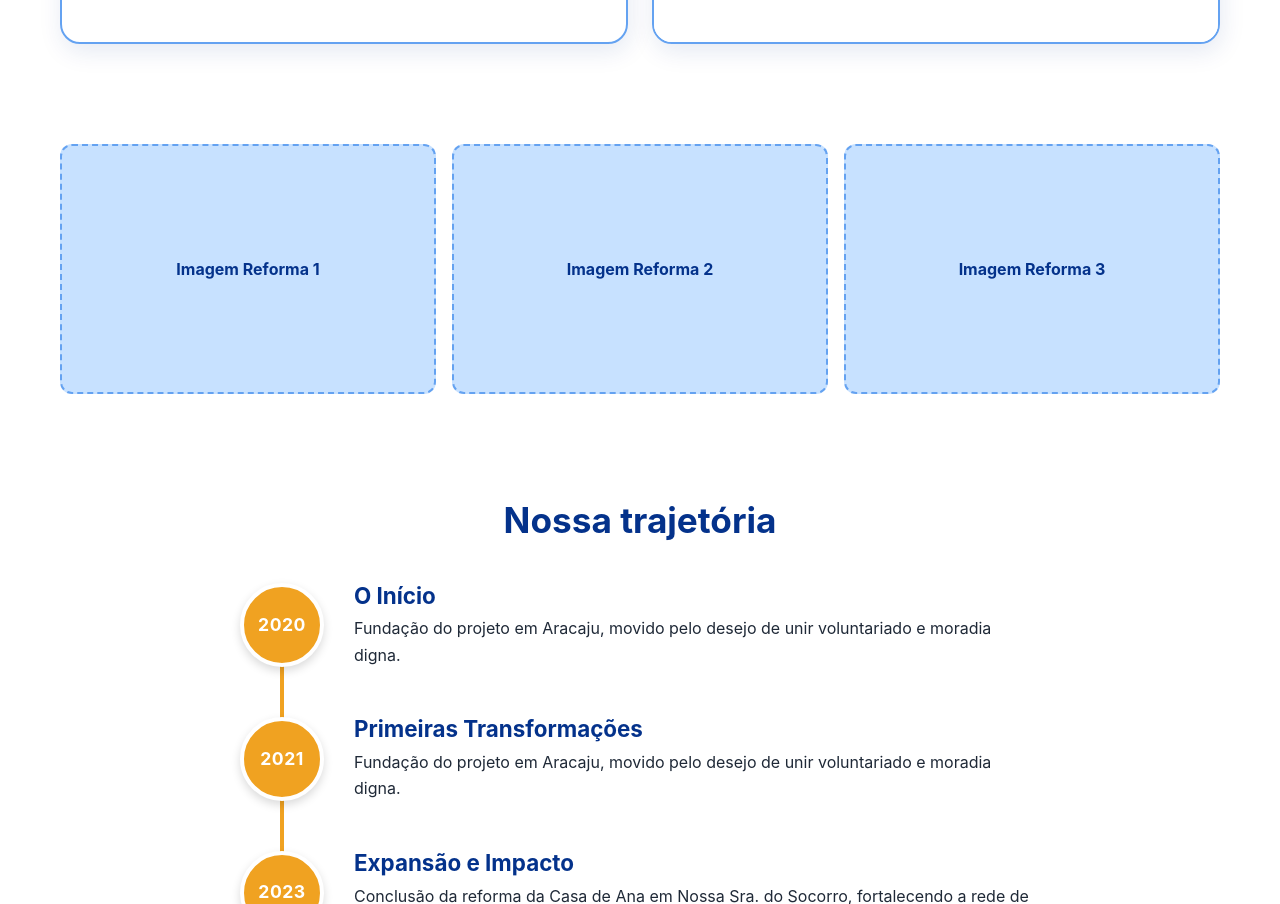
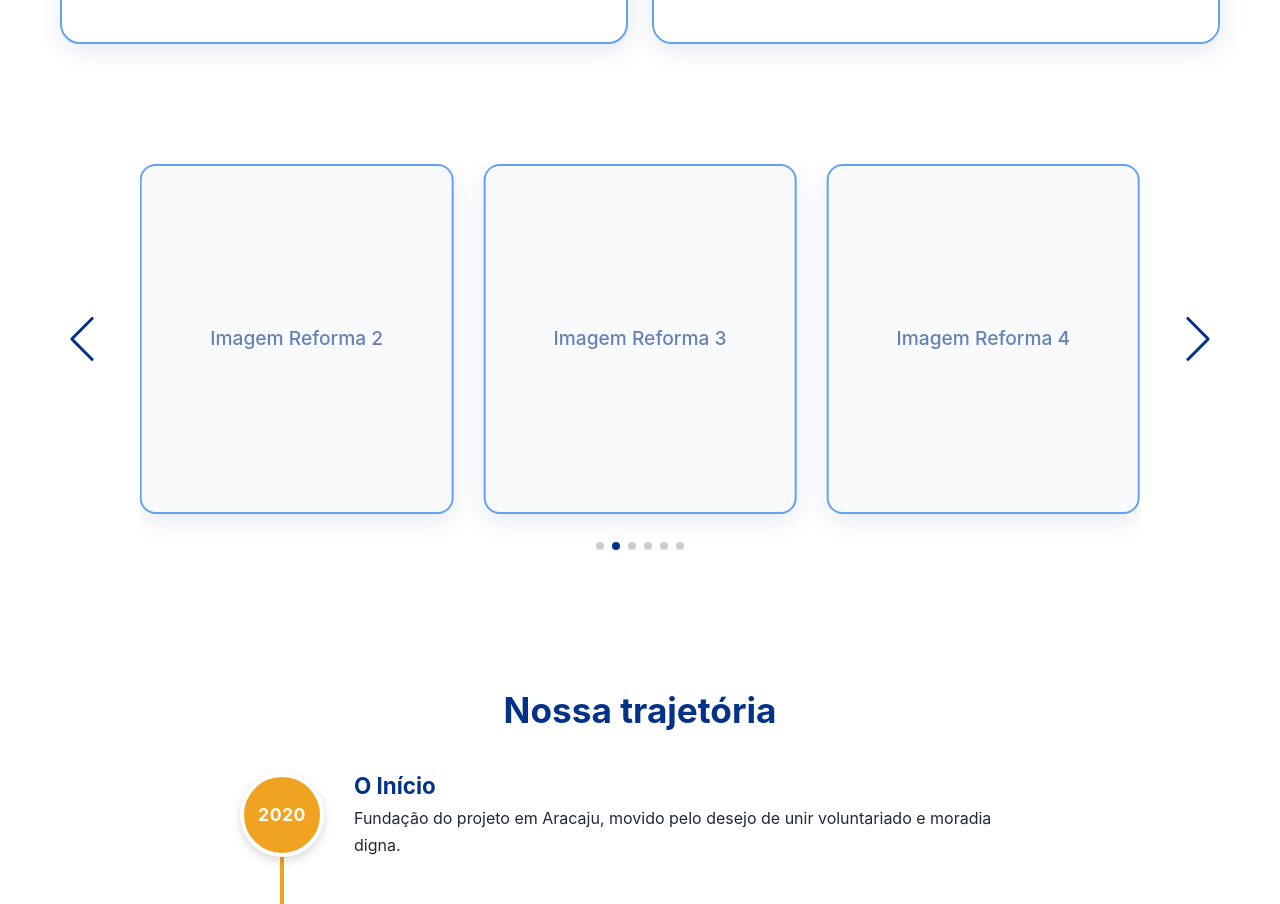
Before and after one commit to Lawd-UFS/transformacao-frontend, a React (Vite) app: page /quem-somos in a window 1280 px wide. Shown: the part 2778-3682 px from the top of the page. Built offline with nearby package versions, Linux system fonts and the light colour scheme.

Commit message:
feat: adiciona carrossel de imagens de reformas

```diff
--- a/package.json
+++ b/package.json
@@ -13,7 +13,8 @@
     "lucide-react": "^1.23.0",
     "react": "^19.2.7",
     "react-dom": "^19.2.7",
-    "react-router-dom": "^7.18.1"
+    "react-router-dom": "^7.18.1",
+    "swiper": "^14.0.6"
   },
   "devDependencies": {
     "@eslint/js": "^10.0.1",
--- a/src/pages/QuemSomos/QuemSomos.css
+++ b/src/pages/QuemSomos/QuemSomos.css
@@ -117,8 +117,6 @@
   margin-top: 8px;
 }
 
-
-
 .section-title {
   font-size: 2.2rem;
   color: var(--primary-color);
@@ -214,19 +212,66 @@
   font-size: 1.2rem;
 }
 
-.collage-section {
-  padding: 40px 20px;
+.reformas-carousel-section {
+  padding: 60px 20px;
 }
 
-.collage-grid {
-  display: grid;
-  grid-template-columns: repeat(3, 1fr);
-  gap: 16px;
+.reformas-carousel-wrapper {
+  position: relative;
+  padding: 0 80px;
 }
 
-.collage-photo {
-  height: 250px;
-  border-radius: 12px;
+.reformas-swiper {
+  padding-bottom: 50px;
+}
+
+.reforma-slide-content {
+  border-radius: 16px;
+  overflow: hidden;
+  box-shadow: 0 8px 24px rgba(4, 50, 139, 0.1);
+  background-color: var(--card-bg, #f8fafc);
+  height: 350px;
+  display: flex;
+  align-items: center;
+  justify-content: center;
+  border: 2px solid var(--action-color);
+}
+
+.reforma-image-placeholder {
+  font-size: 1.2rem;
+  font-weight: 500;
+  color: var(--primary-color);
+  opacity: 0.6;
+}
+
+.custom-swiper-prev,
+.custom-swiper-next {
+  color: var(--primary-color) !important;
+  top: calc(50% - 25px) !important;
+  transform: translateY(-50%) !important;
+  margin-top: 0 !important;
+}
+
+.custom-swiper-prev {
+  left: 0 !important;
+}
+
+.custom-swiper-next {
+  right: 0 !important;
+}
+
+@media (max-width: 768px) {
+  .reformas-carousel-wrapper {
+    padding: 0 10px;
+  }
+  .custom-swiper-prev,
+  .custom-swiper-next {
+    display: none !important;
+  }
+}
+
+.reformas-carousel-wrapper .swiper-pagination-bullet-active {
+  background: var(--primary-color) !important;
 }
 
 .timeline-section {
@@ -277,14 +322,6 @@
     font-size: 3rem;
   }
 
-  .highlight-text {
-    font-size: 1.15rem;
-  }
-
-  .collage-grid {
-    grid-template-columns: 1fr;
-  }
-
   .valores-list {
     columns: 1;
   }
--- a/src/pages/QuemSomos/QuemSomos.tsx
+++ b/src/pages/QuemSomos/QuemSomos.tsx
@@ -2,6 +2,11 @@ import React from 'react';
 import { Timeline } from '../../components/Timeline/Timeline';
 import equipeImg from '../../assets/quem-somos-equipe.jpg';
 import heroImg from '../../assets/quem-somos-banner.png';
+import { Swiper, SwiperSlide } from 'swiper/react';
+import { Autoplay, Navigation, Pagination } from 'swiper/modules';
+import 'swiper/css';
+import 'swiper/css/navigation';
+import 'swiper/css/pagination';
 
 import './QuemSomos.css';
 
@@ -121,11 +126,41 @@ export const QuemSomos: React.FC = () => {
         </div>
       </section>
 
-      <section className="collage-section container">
-        <div className="collage-grid">
-          <div className="placeholder-image collage-photo">Imagem Reforma 1</div>
-          <div className="placeholder-image collage-photo">Imagem Reforma 2</div>
-          <div className="placeholder-image collage-photo">Imagem Reforma 3</div>
+      <section className="reformas-carousel-section container">
+        <div className="reformas-carousel-wrapper">
+          <div className="swiper-button-prev custom-swiper-prev"></div>
+          <Swiper
+            modules={[Autoplay, Navigation, Pagination]}
+            spaceBetween={30}
+            slidesPerView={1}
+            loop={true}
+            navigation={{
+              nextEl: '.custom-swiper-next',
+              prevEl: '.custom-swiper-prev',
+            }}
+            pagination={{ clickable: true }}
+            autoplay={{ delay: 3000, disableOnInteraction: false }}
+            breakpoints={{
+              640: {
+                slidesPerView: 2,
+              },
+              1024: {
+                slidesPerView: 3,
+              }
+            }}
+            className="reformas-swiper"
+          >
+            {[1, 2, 3, 4, 5, 6].map((item) => (
+              <SwiperSlide key={item}>
+                <div className="reforma-slide-content">
+                  <div className="reforma-image-placeholder">
+                    Imagem Reforma {item}
+                  </div>
+                </div>
+              </SwiperSlide>
+            ))}
+          </Swiper>
+          <div className="swiper-button-next custom-swiper-next"></div>
         </div>
       </section>
 
```
Also changed, not shown: 1 other file (tests, documents, lock files or other folders).
